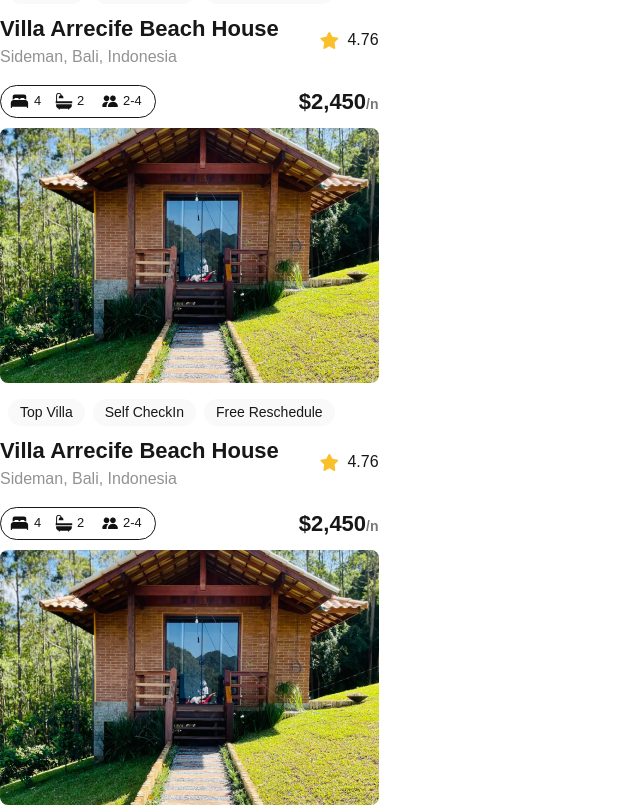
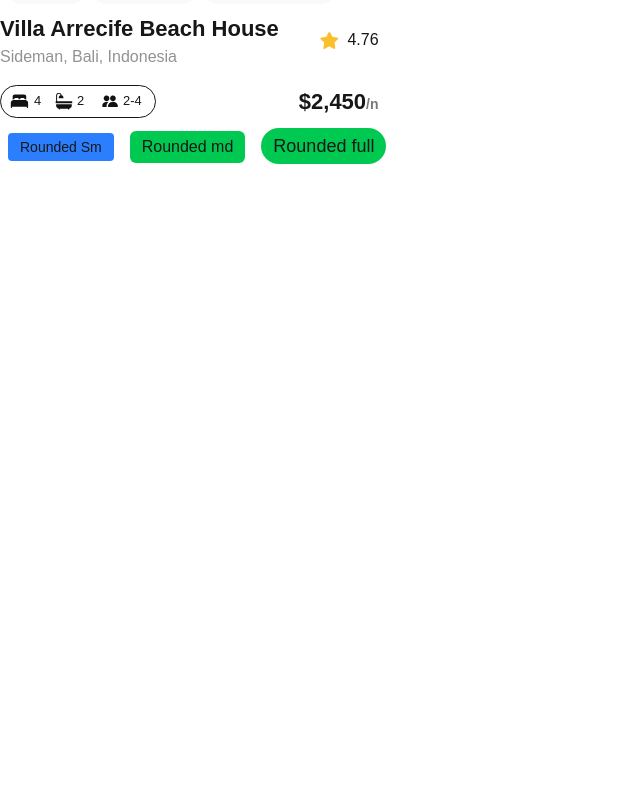
Before and after one commit to amarisodiq/alx-project-0x00-setup, a Next.js app in the folder alx-project-0x00/: page /landing in a window 1280 px wide. Shown: the part 322-1129 px from the top of the page, without its empty margins (0-640 px from the left). After the commit the page ends 800 px from the top, so only its background shows below. Built offline with nearby package versions, Linux system fonts and the light colour scheme.

Commit message:
create button components

```diff
--- /dev/null
+++ b/alx-project-0x00/components/Button.tsx
@@ -0,0 +1,8 @@
+import { ButtonProps } from "@/interfaces";
+
+const Button: React.FC<ButtonProps> = ({title, styles}) => {
+    return(
+     <button className={styles}>{title}</button>
+    )
+}
+export default Button
--- a/alx-project-0x00/interfaces/index.ts
+++ b/alx-project-0x00/interfaces/index.ts
@@ -1,3 +1,8 @@
 export interface PillProps {
     title: string
 }
+
+export interface ButtonProps {
+    title: string
+    styles: string;
+}
--- a/alx-project-0x00/pages/landing.tsx
+++ b/alx-project-0x00/pages/landing.tsx
@@ -1,12 +1,15 @@
 import Card from "@/components/Card"
+import Button from "@/components/Button"
 
 const Landing: React.FC = () => {
     return (
         <div>
             <h1 className="text-xl font-extralight">Landing Page</h1>
             <Card />
-            <Card />
-            <Card />
+
+            <Button title="Rounded Sm" styles="px-3 py-1 mx-2 bg-blue-500 text-sm rounded-sm"/>
+            <Button title="Rounded md" styles="px-3 py-1 mx-2 bg-green-500 text-md rounded-md"/>
+            <Button title="Rounded full" styles="px-3 py-1 mx-2 bg-green-500 text-lg rounded-full"/>
         </div>
     )
 }
```
